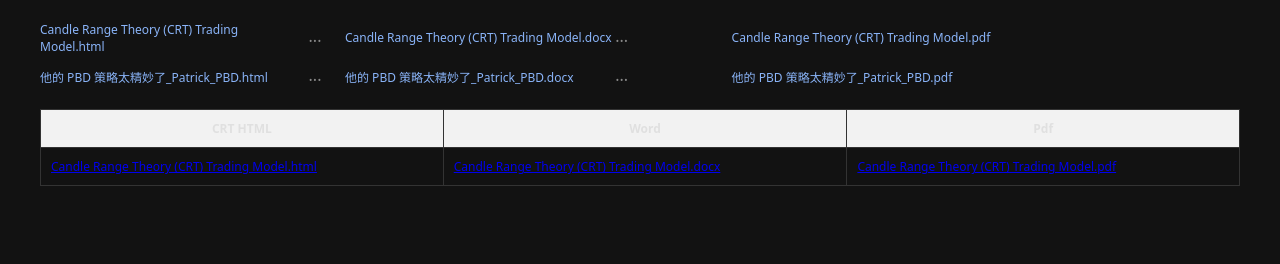
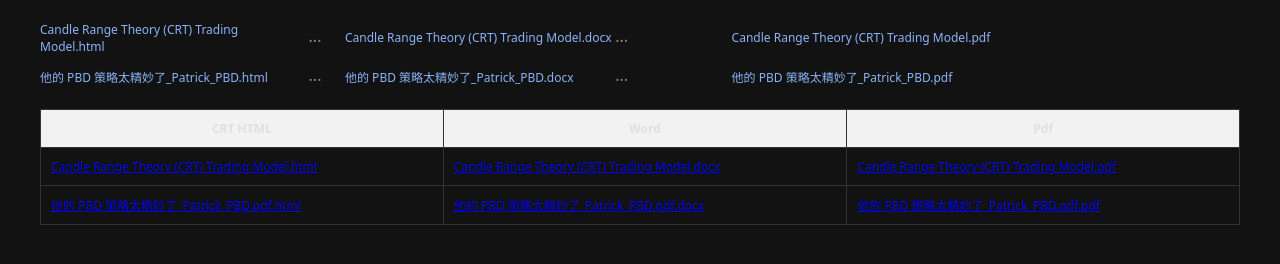
Before and after one commit to ethanbcchen/ethanbc.finance, a plain HTML site: page index.html in a window 1280 px wide. Shown: the part 154-418 px from the top of the page. Drawn offline with Linux system fonts and the light colour scheme.

Commit message:
Add files via upload

```diff
--- a/index.html
+++ b/index.html
@@ -117,6 +117,12 @@
       <td><a href="Candle Range Theory (CRT) Trading Model.docx#view=FitH">Candle Range Theory (CRT) Trading Model.docx</a></td>
       <td><a href="Candle Range Theory (CRT) Trading Model.pdf#view=FitH">Candle Range Theory (CRT) Trading Model.pdf</a></td>
     </tr>
+    <!-- 第二列：-->
+    <tr>
+      <td><a href="他的 PBD 策略太精妙了_Patrick_PBD.pdf.html">他的 PBD 策略太精妙了_Patrick_PBD.pdf.html</a></td>
+      <td><a href="他的 PBD 策略太精妙了_Patrick_PBD.pdf.docx#view=FitH">他的 PBD 策略太精妙了_Patrick_PBD.pdf.docx</a></td>
+      <td><a href="他的 PBD 策略太精妙了_Patrick_PBD.pdf.pdf#view=FitH">他的 PBD 策略太精妙了_Patrick_PBD.pdf.pdf</a></td>
+    </tr>
   </table>
 </body>
 </html>
```
